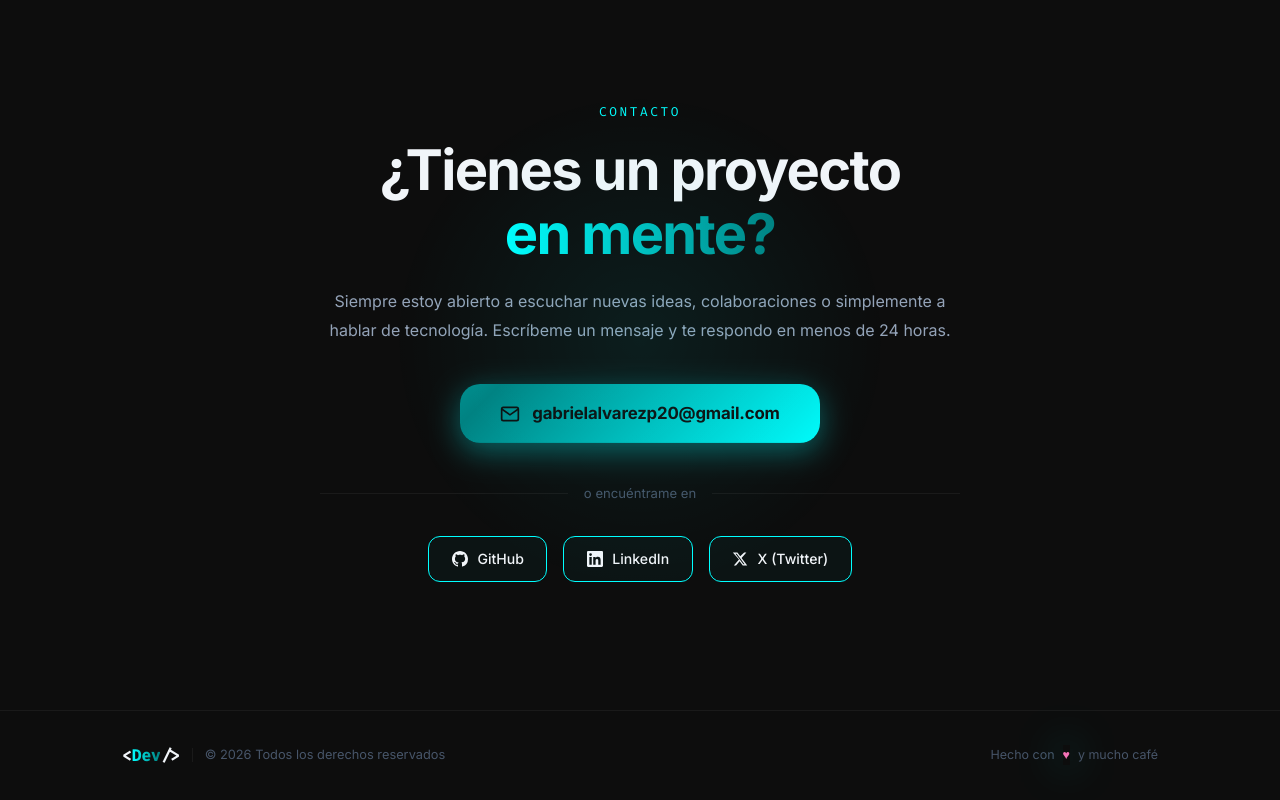
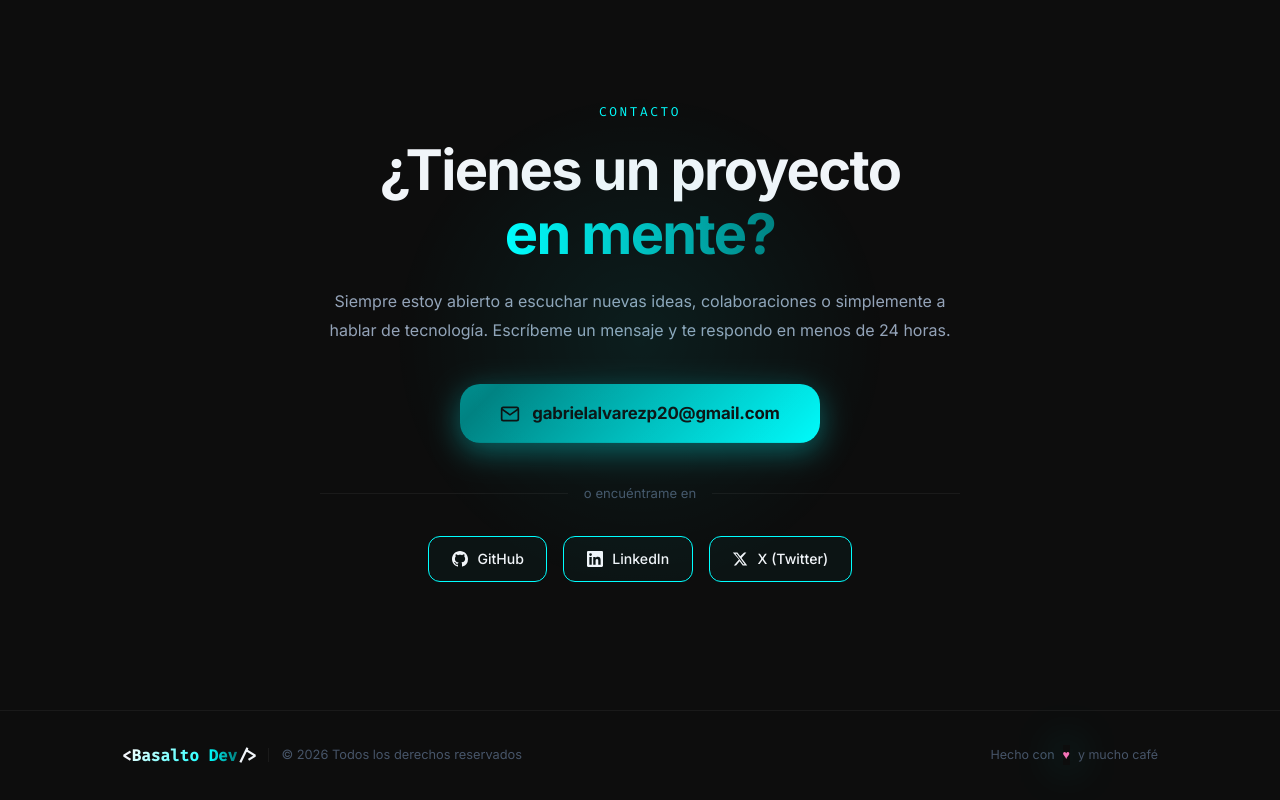
Before and after one commit to gapman20/portafolio_desarrollador, a React (Vite) app: page / in a window 1280 px wide. Shown: the part 6320-7120 px from the top of the page. Built offline with nearby package versions, Linux system fonts and the light colour scheme.

Commit message:
feat: Se agrego un nuevo color para el texto del footer, se agrego texto en el footer indicando el nombre de la marca

```diff
--- a/src/components/Footer.css
+++ b/src/components/Footer.css
@@ -25,6 +25,13 @@
   font-size: 1rem;
   font-weight: 700;
   color: var(--text-primary);
+}
+
+.footer-text{
+  background: var(--gradient-text-footer);
+  -webkit-background-clip: text;
+  -webkit-text-fill-color: transparent;
+  background-clip: text;
 }
 
 .footer-logo-accent {
--- a/src/components/Footer.jsx
+++ b/src/components/Footer.jsx
@@ -8,7 +8,7 @@ const Footer = () => {
                 <div className="footer-content">
                     <div className="footer-left">
                         <span className="footer-logo">
-                            {'<'}<span className="footer-logo-accent">Dev</span>{'/>'}
+                            {'<'}<span className='footer-text'>Basalto </span><span className="footer-logo-accent">Dev</span>{'/>'}
                         </span>
                         <div className="footer-divider" />
                         <span className="footer-copy">© {year} Todos los derechos reservados</span>
--- a/src/index.css
+++ b/src/index.css
@@ -25,6 +25,7 @@
   --gradient-main: linear-gradient(135deg, #00FFFF, #008080, #00FFFF);
   --gradient-text: linear-gradient(90deg, #00FFFF, #008080);
   --gradient-card: linear-gradient(135deg, rgba(0,255,255,0.08), rgba(0,128,128,0.04));
+  --gradient-text-footer: linear-gradient(135deg, #ffffff, #00FFFF);
 
   --shadow-glow: 0 0 40px rgba(0, 255, 255, 0.15);
   --shadow-card: 0 8px 32px rgba(0, 0, 0, 0.4);
```
